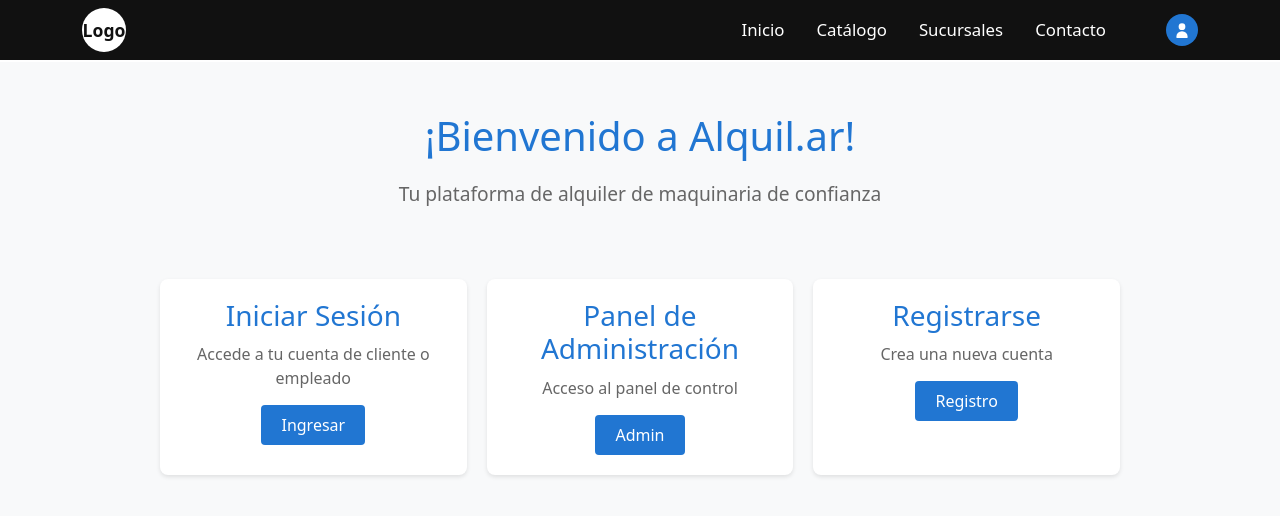
After one commit to nunezValen/Alquil.Ar, a Django app: page /persona/ in a window 1280 px wide. The commit adds this page. Shown: the top 516 px of the page. Run offline with Django 5.2, Linux system fonts and the light colour scheme; some libraries are stand-ins or nearby versions.

Commit message:
chore-boton-inicio

```diff
--- a/DjangoProject1/urls.py
+++ b/DjangoProject1/urls.py
@@ -21,7 +21,7 @@ from persona import views
 
 
 urlpatterns = [
-    path('', lambda request: redirect('persona/', permanent=False)),  # Redirige / a /persona/
+    path('', lambda request: redirect('inicio', permanent=False)),  # Redirige / a la vista de inicio
     path('admin/', admin.site.urls),
     path('persona/', include('persona.urls')),  # La aplicación personas.
 ]
--- a/persona/templates/cambiar_password.html
+++ b/persona/templates/cambiar_password.html
@@ -91,6 +91,6 @@
         <input type="email" name="email" placeholder="Email" required>
         <button type="submit">Enviar Nueva Contraseña</button>
     </form>
-    <a href="{% url 'login' %}" class="back-link">Volver al inicio de sesión</a>
+    <a href="{% url 'login_unificado2' %}" class="back-link">Volver al inicio de sesión</a>
 </div>
 {% endblock %}
--- /dev/null
+++ b/persona/templates/inicio.html
@@ -0,0 +1,96 @@
+{% extends 'base.html' %}
+
+{% block title %}Inicio - Alquil.ar{% endblock %}
+
+{% block content %}
+<style>
+    .welcome-section {
+        text-align: center;
+        margin: 50px 0;
+    }
+
+    .welcome-section h1 {
+        font-size: 2.5em;
+        color: #2176d2;
+        margin-bottom: 20px;
+    }
+
+    .welcome-section p {
+        font-size: 1.2em;
+        color: #666;
+        margin-bottom: 40px;
+    }
+
+    .navigation-links {
+        display: grid;
+        grid-template-columns: repeat(auto-fit, minmax(250px, 1fr));
+        gap: 20px;
+        margin: 0 auto;
+        max-width: 1000px;
+        padding: 20px;
+    }
+
+    .nav-card {
+        background: white;
+        border-radius: 8px;
+        padding: 20px;
+        text-align: center;
+        box-shadow: 0 2px 4px rgba(0,0,0,0.1);
+        transition: transform 0.2s, box-shadow 0.2s;
+    }
+
+    .nav-card:hover {
+        transform: translateY(-5px);
+        box-shadow: 0 4px 8px rgba(0,0,0,0.2);
+    }
+
+    .nav-card h3 {
+        color: #2176d2;
+        margin-bottom: 10px;
+    }
+
+    .nav-card p {
+        color: #666;
+        margin-bottom: 15px;
+    }
+
+    .nav-card a {
+        display: inline-block;
+        padding: 8px 20px;
+        background-color: #2176d2;
+        color: white;
+        text-decoration: none;
+        border-radius: 4px;
+        transition: background-color 0.2s;
+    }
+
+    .nav-card a:hover {
+        background-color: #185a9d;
+    }
+</style>
+
+<div class="welcome-section">
+    <h1>¡Bienvenido a Alquil.ar!</h1>
+    <p>Tu plataforma de alquiler de maquinaria de confianza</p>
+</div>
+
+<div class="navigation-links">
+    <div class="nav-card">
+        <h3>Iniciar Sesión</h3>
+        <p>Accede a tu cuenta de cliente o empleado</p>
+        <a href="{% url 'login_unificado2' %}">Ingresar</a>
+    </div>
+
+    <div class="nav-card">
+        <h3>Panel de Administración</h3>
+        <p>Acceso al panel de control</p>
+        <a href="/admin">Admin</a>
+    </div>
+
+    <div class="nav-card">
+        <h3>Registrarse</h3>
+        <p>Crea una nueva cuenta</p>
+        <a href="{% url 'registrar_persona' %}">Registro</a>
+    </div>
+</div>
+{% endblock %}
--- a/persona/templates/login.html
+++ b/persona/templates/login.html
@@ -96,7 +96,7 @@
     {% if error %}
     <div class="error">{{ error }}</div>
     {% endif %}
-    <form method="post" action="{% url 'login' %}" autocomplete="off">
+    <form method="post" action="{% url 'login_unificado2' %}" autocomplete="off">
         {% csrf_token %}
         <input type="text" name="username" placeholder="Email" required>
         <input type="password" name="password" placeholder="Contraseña" required>
--- a/persona/urls.py
+++ b/persona/urls.py
@@ -9,6 +9,7 @@ from .views import (
 from . import views
 
 urlpatterns = [
+    path('', views.inicio, name='inicio'),
     path('personas/', lista_personas, name='lista_personas'),
     path('maquinas/', lista_maquinas, name='lista_maquinas'),
     path('empleados/', lista_empleados, name='lista_empleados'),
--- a/persona/views.py
+++ b/persona/views.py
@@ -15,7 +15,7 @@ import random, string
 
 
 def inicio(request):
-    return HttpResponse("<h1>Bienvenido a nuestra página de inicio</h1>")
+    return render(request, 'inicio.html')
 
 def lista_maquinas(request):
     maquinas = Maquina.objects.all()  # Consulta todos los productos.
```
Also changed, not shown: db.sqlite3.
